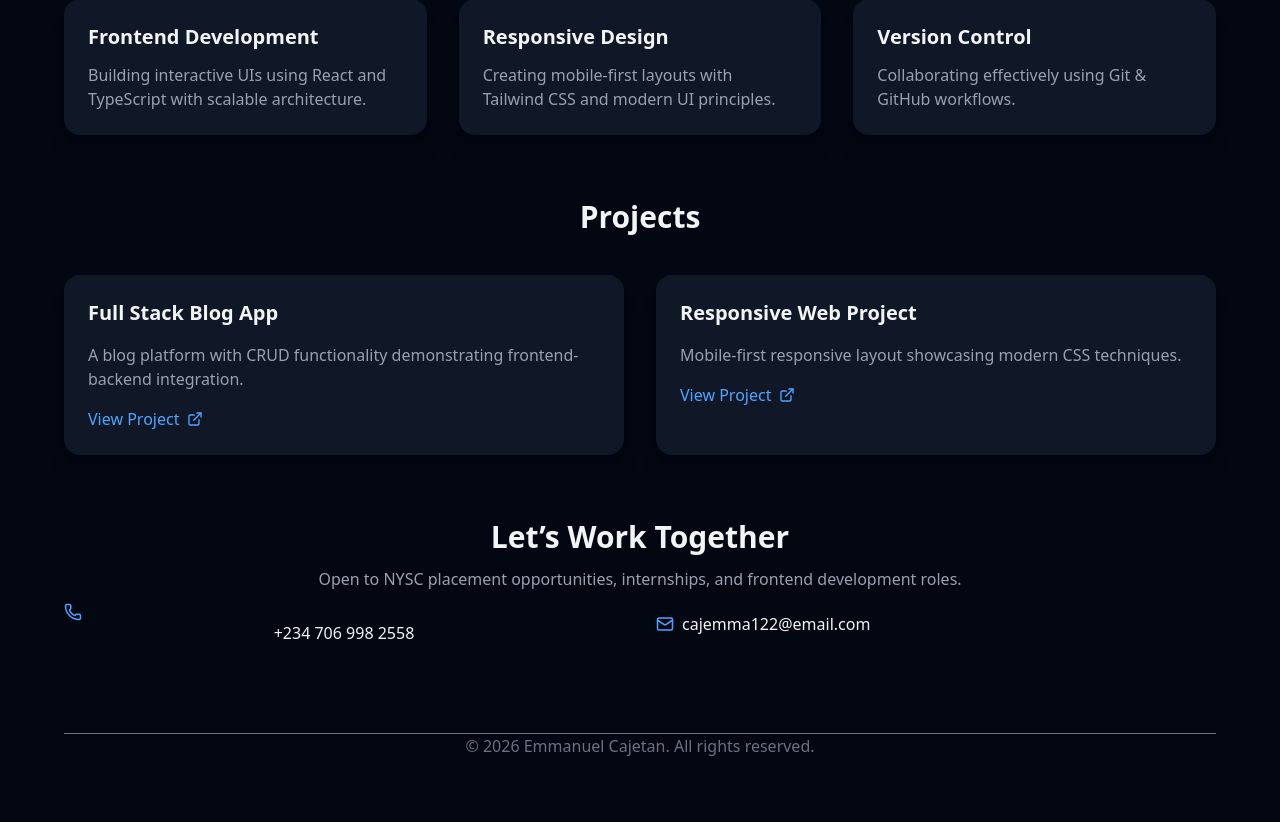
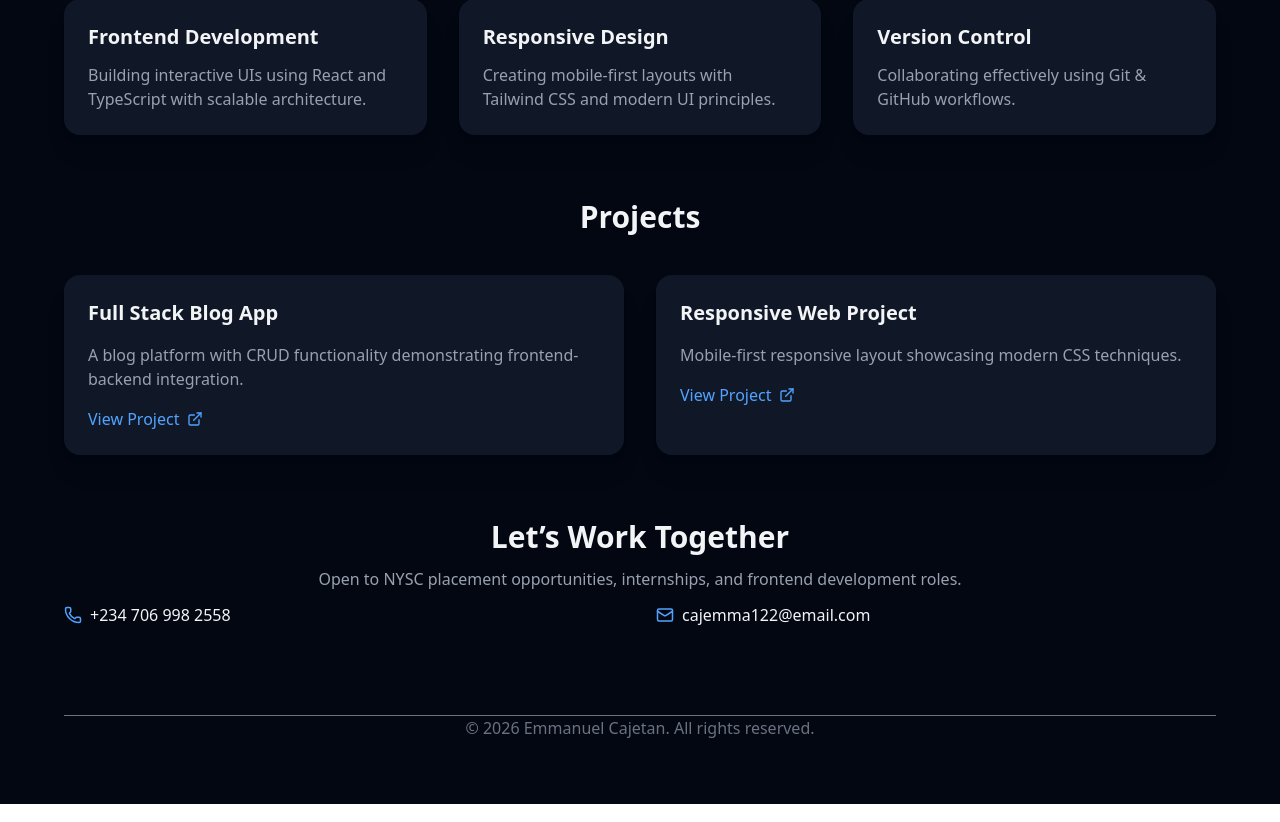
Before and after one commit to Cue-designs/Portfolio, a React (Vite) app: page / in a window 1280 px wide. Shown: the part 361-1183 px from the top of the page. Built offline with nearby package versions, Linux system fonts and the light colour scheme.

Commit message:
finally adjusted the grid placement of  the footer

```diff
--- a/src/Portfolio.tsx
+++ b/src/Portfolio.tsx
@@ -108,7 +108,7 @@ export default function Portfolio() {
             development roles.
           </p>
           <div className="grid md:grid-cols-2 gap-8">
-            <div className="flexitems-center gap-2">
+            <div className="flex items-center gap-2">
               <Phone size={18} className="text-blue-400 justify-end" /> <span>+234 706 998 2558</span>
             </div>
             <div className="flex items-center gap-2">
```
